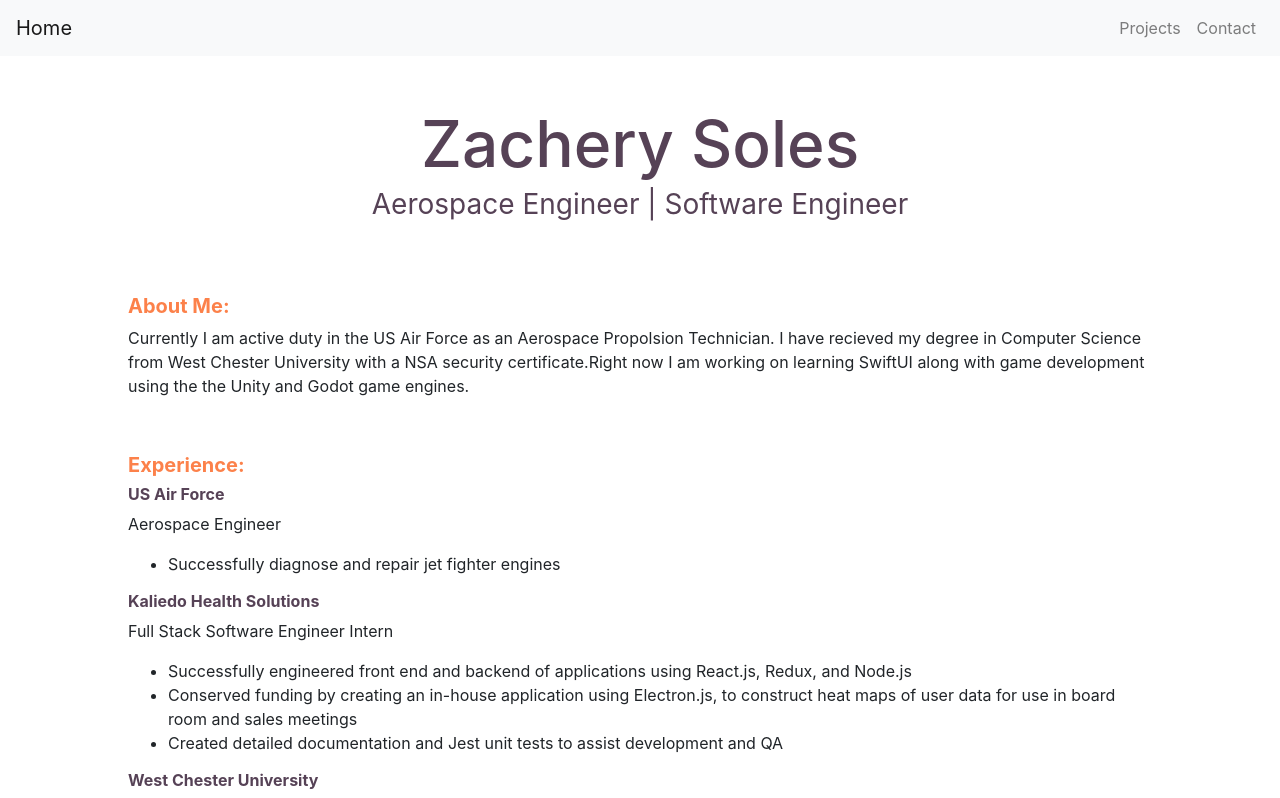
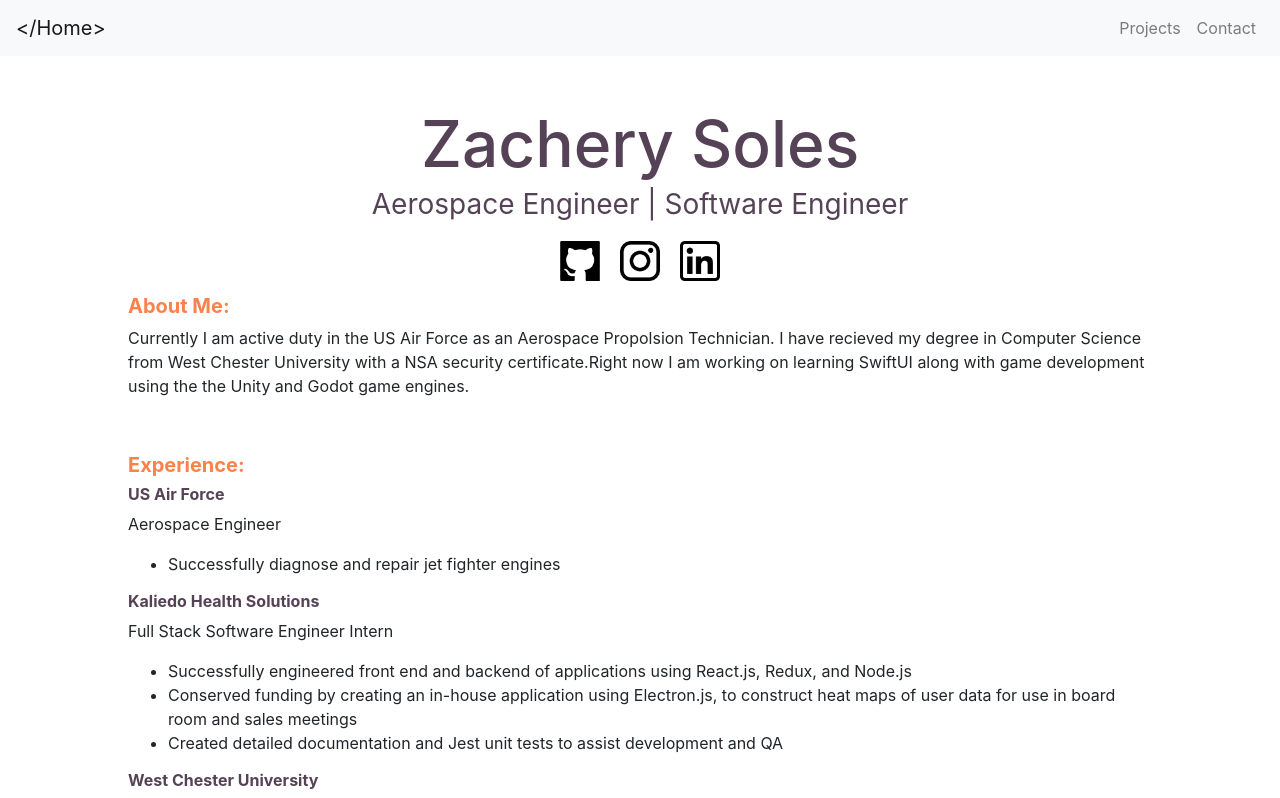
Before and after one commit to ZachSoles/my-app, a React (Create React App) app: page / in a window 1280 px wide. Shown: the top 798 px of the page. Built offline with nearby package versions, Linux system fonts and the light colour scheme.

Commit message:
Adding links to the homepage of portfolio

```diff
--- a/src/Components/Homepage/Homepage.css
+++ b/src/Components/Homepage/Homepage.css
@@ -10,12 +10,12 @@
     margin:0px auto;
 }
 
-.img {
+/* .img {
     height:50vh;
     width: 40vw;
     border-radius: 50%;
 
-}
+} */
 
 .Homeh1 {
     margin: 0;
--- a/src/Components/Homepage/Homepage.js
+++ b/src/Components/Homepage/Homepage.js
@@ -1,8 +1,11 @@
 import React from 'react';
-import Button from 'react-bootstrap/Button';
 import 'bootstrap/dist/css/bootstrap.min.css';
-import image from '../Resources/me.jpeg';
+import github from '../Resources/github.png';
+import instagram from '../Resources/instagram.png';
+import linkedin from '../Resources/linkedin.png'
+// import image from '../Resources/me.jpeg';
 // import '../ComponentsCSS/Homepage.css';
+
 import './Homepage.css';
 
 function Homepage() {
@@ -11,6 +14,15 @@ function Homepage() {
         {/* <img className="img" src={image} alt="An Image of ME"/> */}
         <h1 className = "Homeh1" >Zachery Soles</h1>
         <p className = "Homep" >Aerospace Engineer | Software Engineer</p>
+        <a href="https://github.com/ZachSoles"  target="_blank" rel="noopener noreferrer" style={{padding: "10px"}}>
+          <img width = "40" height = "40" alt="github" src={github}/>
+        </a>
+        <a href="https://www.instagram.com/zach__soles/" target="_blank" rel="noopener noreferrer" style={{padding: "10px"}}>
+          <img width = "40" height = "40" alt="instagram" src={instagram}/>
+        </a>
+        <a href="https://www.linkedin.com/in/zachery-soles-9b00a212a/" target="_blank" rel="noopener noreferrer" style={{padding: "10px"}}>
+          <img width = "40" height = "40" alt="linkedin" src={linkedin}/>
+        </a>
         {/* <Button href = "/#/about" variant = "outline-light" >Click here to see about me</Button> */}
     </div>
   );
--- a/src/Components/NavBar.js
+++ b/src/Components/NavBar.js
@@ -5,11 +5,12 @@ import 'bootstrap/dist/css/bootstrap.min.css';
 
 
 function NavBar() {
+  var str = "</Home>"
   return (
     // <Navbar collapseOnSelect expand="lg" bg="light" variant="light" >
     <Navbar expand="md" bg="light" variant="light">
       <Navbar.Brand href="/">
-        Home
+        {str}
       </Navbar.Brand>
       <Navbar.Toggle aria-controls="responsive-navbar-nav" />
       <Navbar.Collapse id="responsive-navbar-nav">
```
